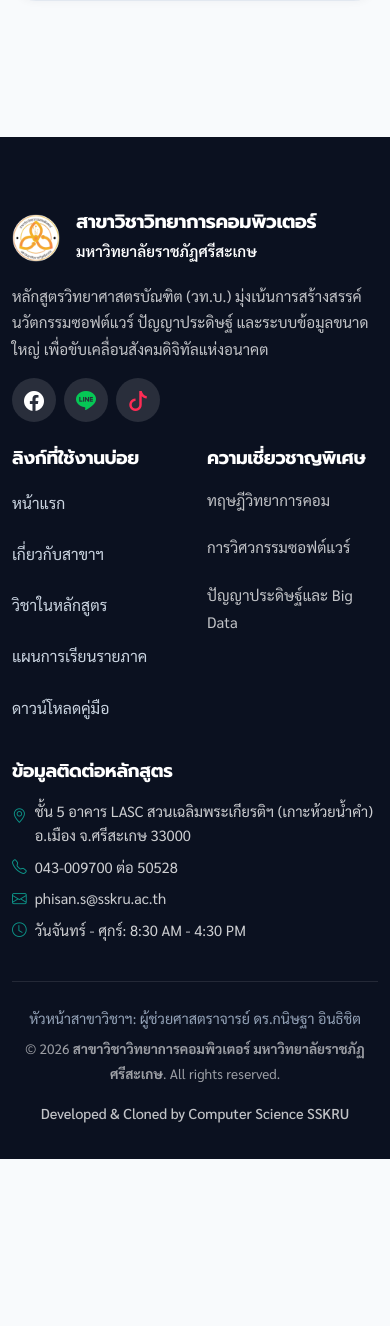
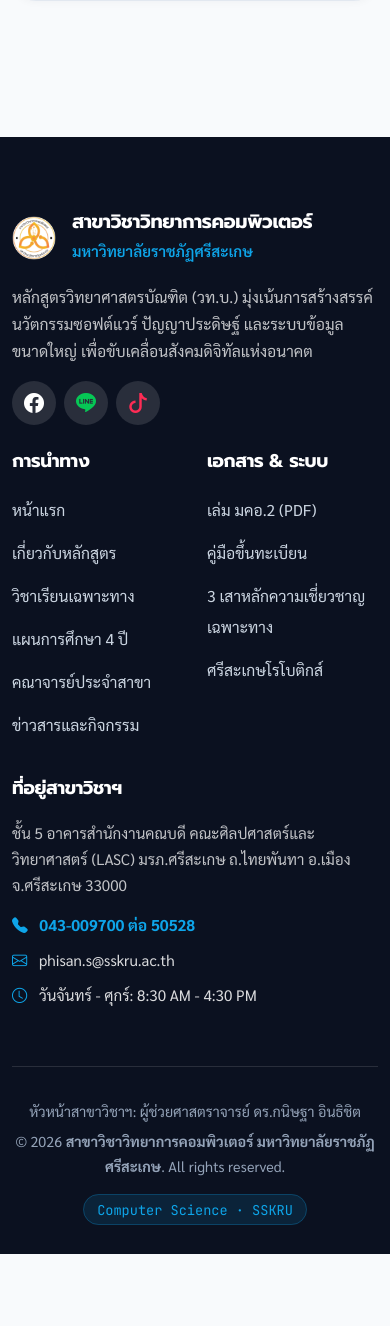
Before and after one commit to aphiwat-oboun/website-comsci-sskru, a Django app: page /about/ in a window 390 px wide. Shown: the part 1651-2977 px from the top of the page. Before the commit the page ends 2810 px from the top, so only its background shows below. Run offline with Django 5.2, Linux system fonts and the light colour scheme; data that the repository does not hold is empty.

Commit message:
feat: add email and business hours directly under phone in footer

```diff
--- a/statics/css/style.css
+++ b/statics/css/style.css
@@ -1895,6 +1918,8 @@
   border-top: 1px solid rgba(255, 255, 255, 0.12);
   font-size: 0.9rem;
   color: #94a3b8;
+}
+  color: #64748b;
 }
 
 .back-to-top-btn {
--- a/templates/base.html
+++ b/templates/base.html
@@ -268,35 +268,31 @@
     <!-- ==========================================
        MINIMALIST DARK-SLATE FOOTER
        ========================================== -->
-    <!-- ==========================================
-       MINIMALIST DARK-SLATE FOOTER
-       ========================================== -->
     <footer class="site-footer-modern">
       <div class="container">
         <div class="row g-4 justify-content-between">
-          <!-- Col 1: Brand Info -->
-          <div class="col-12 col-lg-4">
+          <div class="col-12 col-lg-5">
             <div class="d-flex align-items-center gap-3 mb-3">
               <img
                 src="{% static 'images/logo.png' %}"
                 alt="โลโก้สาขาวิทยาการคอมพิวเตอร์"
-                style="height: 48px; width: auto; border-radius: 50%"
+                style="height: 44px; width: auto; border-radius: 50%"
               />
               <div>
                 <h5 class="fw-bold mb-0 text-white" style="font-size: 1.2rem">
                   สาขาวิชาวิทยาการคอมพิวเตอร์
                 </h5>
-                <small style="color: var(--sapphire-400); font-weight: 600"
-                  >มหาวิทยาลัยราชภัฏศรีสะเกษ</small
-                >
+                <small style="color: var(--sapphire-500); font-weight: 600">
+                  มหาวิทยาลัยราชภัฏศรีสะเกษ
+                </small>
               </div>
             </div>
             <p
               style="
                 color: rgba(255, 255, 255, 0.75);
-                font-size: 0.95rem;
+                font-size: 0.98rem;
                 line-height: 1.75;
-                max-width: 380px;
+                max-width: 420px;
               "
             >
               หลักสูตรวิทยาศาสตรบัณฑิต (วท.บ.)
@@ -337,104 +333,124 @@
             </div>
           </div>
 
-          <!-- Col 2: ลิงก์ที่ใช้งานบ่อย -->
-          <div class="col-6 col-md-4 col-lg-2">
-            <h6 class="footer-col-title fw-bold text-white mb-3">
-              ลิงก์ที่ใช้งานบ่อย
-            </h6>
-            <ul class="footer-nav-list list-unstyled d-flex flex-column gap-2">
+          <div class="col-6 col-md-3 col-lg-2">
+            <h6 class="footer-col-title">การนำทาง</h6>
+            <ul class="footer-nav-list">
               <li><a href="{% url 'home' %}">หน้าแรก</a></li>
-              <li><a href="{% url 'home' %}#about">เกี่ยวกับสาขาฯ</a></li>
-              <li><a href="{% url 'home' %}#features">วิชาในหลักสูตร</a></li>
-              <li><a href="{% url 'home' %}#schedule">แผนการเรียนรายภาค</a></li>
+              <li><a href="{% url 'home' %}#about">เกี่ยวกับหลักสูตร</a></li>
+              <li><a href="{% url 'home' %}#features">วิชาเรียนเฉพาะทาง</a></li>
+              <li><a href="{% url 'home' %}#schedule">แผนการศึกษา 4 ปี</a></li>
+              <li>
+                <a href="{% url 'home' %}#lecturers">คณาจารย์ประจำสาขา</a>
+              </li>
+              <li><a href="{% url 'news' %}">ข่าวสารและกิจกรรม</a></li>
+            </ul>
+          </div>
+
+          <div class="col-6 col-md-3 col-lg-2">
+            <h6 class="footer-col-title">เอกสาร &amp; ระบบ</h6>
+            <ul class="footer-nav-list">
               <li>
                 <a
                   href="https://drive.google.com/file/d/1VjG1c3__p96kEBRSGuFNJtZXXD9A3SjB/view?usp=sharing"
                   target="_blank"
                   rel="noopener noreferrer"
-                  >ดาวน์โหลดคู่มือ</a
+                  >เล่ม มคอ.2 (PDF)</a
+                >
+              </li>
+              <li>
+                <a
+                  href="https://www.oass.sskru.ac.th/std.sskru/s17.html"
+                  target="_blank"
+                  rel="noopener noreferrer"
+                  >คู่มือขึ้นทะเบียน</a
+                >
+              </li>
+              <li>
+                <a href="{% url 'home' %}#features">
+                  3 เสาหลักความเชี่ยวชาญเฉพาะทาง</a
+                >
+              </li>
+              <li>
+                <a
+                  href="https://www.ssk-robotics.com/"
+                  target="_blank"
+                  rel="noopener noreferrer"
+                  >ศรีสะเกษโรโบติกส์</a
                 >
               </li>
             </ul>
           </div>
 
-          <!-- Col 3: ความเชี่ยวชาญพิเศษ -->
-          <div class="col-6 col-md-4 col-lg-2">
-            <h6 class="footer-col-title fw-bold text-white mb-3">
-              ความเชี่ยวชาญพิเศษ
-            </h6>
-            <ul
-              class="footer-nav-list list-unstyled d-flex flex-column gap-2"
-              style="color: rgba(255, 255, 255, 0.75); font-size: 0.95rem"
-            >
-              <li>ทฤษฎีวิทยาการคอม</li>
-              <li>การวิศวกรรมซอฟต์แวร์</li>
-              <li>ปัญญาประดิษฐ์และ Big Data</li>
-            </ul>
-          </div>
-
-          <!-- Col 4: ข้อมูลติดต่อหลักสูตร -->
-          <div class="col-12 col-md-4 col-lg-3">
-            <h6 class="footer-col-title fw-bold text-white mb-3">
-              ข้อมูลติดต่อหลักสูตร
-            </h6>
-            <ul
-              class="list-unstyled d-flex flex-column gap-2"
+          <div class="col-12 col-md-6 col-lg-3">
+            <h6 class="footer-col-title">ที่อยู่สาขาวิชาฯ</h6>
+            <p
               style="
-                color: rgba(255, 255, 255, 0.8);
-                font-size: 0.92rem;
-                line-height: 1.6;
+                color: rgba(255, 255, 255, 0.75);
+                font-size: 0.95rem;
+                line-height: 1.7;
+                margin-bottom: 0.75rem;
               "
             >
-              <li class="d-flex align-items-start gap-2">
-                <i class="bi bi-geo-alt text-teal mt-1"></i>
-                <span
-                  >ชั้น 5 อาคาร LASC สวนเฉลิมพระเกียรติฯ (เกาะห้วยน้ำคำ) อ.เมือง
-                  จ.ศรีสะเกษ 33000</span
-                >
-              </li>
-              <li class="d-flex align-items-center gap-2">
-                <i class="bi bi-telephone text-teal"></i>
-                <span>043-009700 ต่อ 50528</span>
-              </li>
-              <li class="d-flex align-items-center gap-2">
-                <i class="bi bi-envelope text-teal"></i>
-                <span>phisan.s@sskru.ac.th</span>
-              </li>
-              <li class="d-flex align-items-center gap-2">
-                <i class="bi bi-clock text-teal"></i>
-                <span>วันจันทร์ - ศุกร์: 8:30 AM - 4:30 PM</span>
-              </li>
-            </ul>
+              ชั้น 5 อาคารสำนักงานคณบดี คณะศิลปศาสตร์และวิทยาศาสตร์ (LASC)
+              มรภ.ศรีสะเกษ ถ.ไทยพันทา อ.เมือง จ.ศรีสะเกษ 33000
+            </p>
+            <div
+              style="
+                color: var(--sapphire-500);
+                font-weight: 700;
+                font-size: 0.98rem;
+              "
+            >
+              <i class="bi bi-telephone-fill me-2"></i> 043-009700 ต่อ 50528
+            </div>
+            <div
+              class="mt-2"
+              style="color: rgba(255, 255, 255, 0.85); font-size: 0.95rem"
+            >
+              <i class="bi bi-envelope me-2" style="color: #0ea5e9"></i>
+              <a
+                href="mailto:phisan.s@sskru.ac.th"
+                style="color: rgba(255, 255, 255, 0.85); text-decoration: none"
+                >phisan.s@sskru.ac.th</a
+              >
+            </div>
+            <div
+              class="mt-2"
+              style="color: rgba(255, 255, 255, 0.85); font-size: 0.95rem"
+            >
+              <i class="bi bi-clock me-2" style="color: #0ea5e9"></i>
+              <span>วันจันทร์ - ศุกร์: 8:30 AM - 4:30 PM</span>
+            </div>
           </div>
         </div>
 
         <div
-          class="footer-bottom-strip d-flex flex-column flex-md-row align-items-center justify-content-between gap-3 text-center text-md-start pt-4 mt-4 border-top"
-          style="border-color: rgba(255, 255, 255, 0.1) !important"
+          class="footer-bottom-strip d-flex flex-column flex-md-row align-items-center justify-content-between gap-3 text-center text-md-start"
         >
           <div>
             <div>หัวหน้าสาขาวิชาฯ: ผู้ช่วยศาสตราจารย์ ดร.กนิษฐา อินธิชิต</div>
-            <div
-              class="mt-1"
-              style="font-size: 0.85rem; color: rgba(255, 255, 255, 0.6)"
-            >
+            <div class="mt-1">
               © 2026
               <strong
                 >สาขาวิชาวิทยาการคอมพิวเตอร์ มหาวิทยาลัยราชภัฏศรีสะเกษ</strong
               >. All rights reserved.
             </div>
           </div>
-          <div class="text-md-end">
-            <div
+          <div>
+            <span
               style="
-                font-size: 0.9rem;
-                color: rgba(255, 255, 255, 0.75);
-                font-weight: 500;
+                font-family: var(--font-mono);
+                font-size: 0.85rem;
+                color: var(--sapphire-500);
+                background: rgba(14, 165, 233, 0.12);
+                padding: 0.35rem 0.85rem;
+                border-radius: 50px;
+                border: 1px solid rgba(14, 165, 233, 0.25);
               "
             >
-              Developed &amp; Cloned by Computer Science SSKRU
-            </div>
+              Computer Science · SSKRU
+            </span>
           </div>
         </div>
       </div>
```
Also changed, not shown: other parts of statics/css/style.css (+60 -35 lines).
